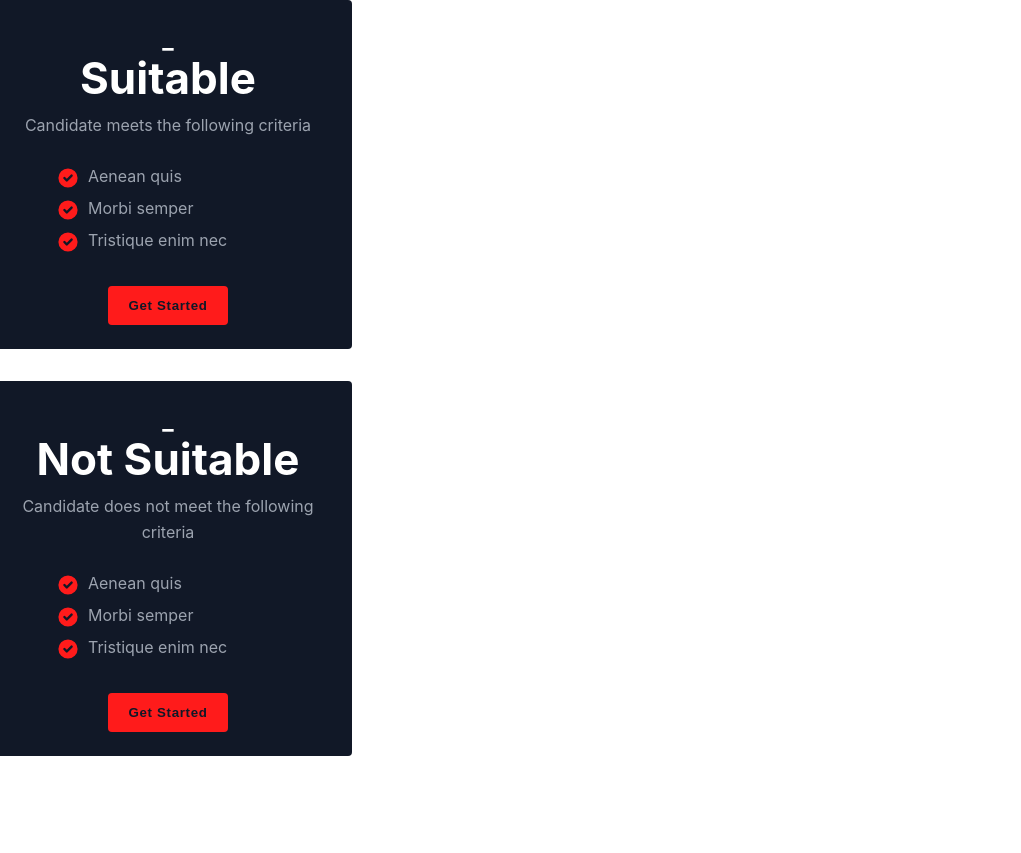
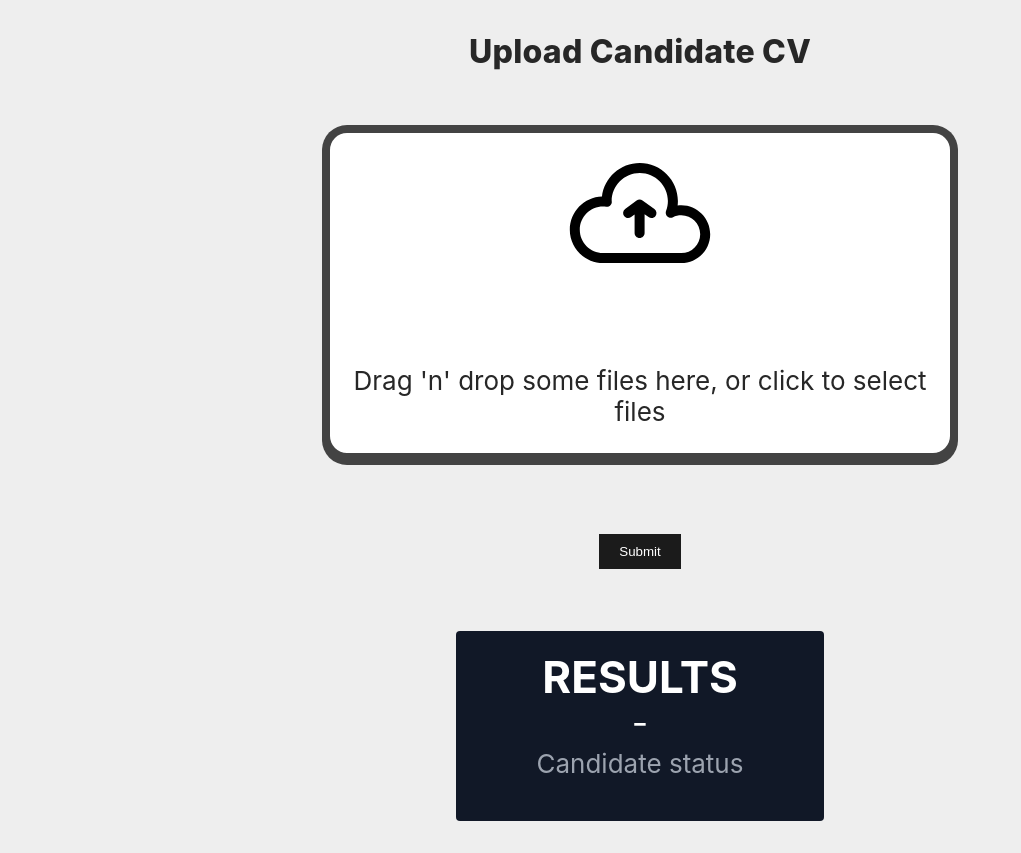
Before and after one commit to luckycungwa/aimashup, a React (Create React App) app: page / in a window 1280 px wide. Shown: the whole page, without its empty margins (0-1021 px from the left). Before the commit the page ends 800 px from the top, so only its background shows below. Built offline with nearby package versions, Linux system fonts and the light colour scheme.

Commit message:
some intergrations

```diff
--- a/src/App.css
+++ b/src/App.css
@@ -14,14 +14,14 @@
 }
 
 .App-header {
-  background-color: #282c34;
+  background-color: #eeeeee;
   min-height: 100vh;
   display: flex;
   flex-direction: column;
   align-items: center;
   justify-content: center;
   font-size: calc(10px + 2vmin);
-  color: white;
+  color: #272727;
 }
 
 .App-link {
@@ -71,6 +71,13 @@ button {
   border: #323232e9 8px solid;
   margin-top: 16px;
   margin-bottom: 24px;
+}
+.cardSection {
+  display: flex;
+  flex-direction: row;
+  gap: 60px;
+  align-items: center;
+  justify-content: center;
 }
 .container {
   /* background-color: #282c34; */
--- a/src/App.js
+++ b/src/App.js
@@ -1,19 +1,23 @@
-
-import './App.css';
-import Button from './components/Button';
-import FailedCard from './components/FailedCard';
-import SuccessCard from './components/SuccessCard';
-import Dashboard from './pages/Dashboard';
-import Home from './pages/Home';
-
+// import { Card } from "@mui/material";
+import "./App.css";
+import Button from "./components/Button";
+import FailedCard from "./components/FailedCard";
+import SuccessCard from "./components/SuccessCard";
+import Dashboard from "./pages/Dashboard";
+import Home from "./pages/Home";
 
 function App() {
   return (
     <div className="App">
-      {/* <Home />   */}
-      <SuccessCard/>
-      <FailedCard/>
-      {/* <Dashboard/> */}
+      <div className="App-header ">
+        <Home />
+        <div className="cardSection">
+          {/* <SuccessCard /> */}
+          {/* <FailedCard /> */}
+        </div>
+      </div>
+
+      {/* <Dashboard/>  */}
     </div>
   );
 }
--- a/src/components/FailedCard.js
+++ b/src/components/FailedCard.js
@@ -1,7 +1,7 @@
 import React from "react";
 import "./failed.css";
 
-const FailedCard = () => {
+const FailedCard = ({isSuitable}) => {
   return (
     <div>
       <div class="card">
@@ -9,7 +9,7 @@ const FailedCard = () => {
           <span class="title">_</span>
           <span class="price">Not Suitable</span>
         </div>
-        <p class="desc">Candidate does not meet the following criteria</p>
+        <p class="desc">Candidate: {isSuitable ? "Suitable" : "Not Suitable"}</p>
         <ul class="lists">
           <li class="list">
             <svg
@@ -23,7 +23,7 @@ const FailedCard = () => {
                 clip-rule="evenodd"
               ></path>
             </svg>
-            <span>Aenean quis</span>
+            <span>Python</span>
           </li>
           <li class="list">
             <svg
@@ -37,7 +37,7 @@ const FailedCard = () => {
                 clip-rule="evenodd"
               ></path>
             </svg>
-            <span>Morbi semper</span>
+            <span>AI Microsoft Azure</span>
           </li>
           <li class="list">
             <svg
@@ -51,11 +51,11 @@ const FailedCard = () => {
                 clip-rule="evenodd"
               ></path>
             </svg>
-            <span>Tristique enim nec</span>
+            <span>Networking</span>
           </li>
         </ul>
         <button type="button" class="action">
-          Get Started
+          View More
         </button>
       </div>
     </div>
--- a/src/components/FileUpload.js
+++ b/src/components/FileUpload.js
@@ -4,17 +4,16 @@ import Dropzone from "react-dropzone";
 import { getStorage, ref, uploadBytes, getDownloadURL } from "firebase/storage";
 import { getFirestore, collection, addDoc } from "firebase/firestore";
 import { db, app, storage } from "../services/firebaseService";
+import Dashboard from "../pages/Dashboard";
 
 const FileUpload = () => {
   const [files, setFiles] = useState(null);
   const [extractedText, setExtractedText] = useState("");
-
+  const [isSuitable, setIsSuitable] = useState(false);
 
   const onDrop = async (acceptedFiles) => {
     const file = acceptedFiles[0];
     setFiles(file);
-
-
 
     // Create a reference to a location in Firebase Storage
     const storageRef = ref(storage, "uploads/" + file.name);
@@ -40,7 +39,8 @@ const FileUpload = () => {
       formData.append("image", file);
 
       // Replace with your Azure Computer Vision API endpoint and API key
-      const endpoint = "https://aimesh.cognitiveservices.azure.com/vision/v3.0/ocr"; // Include /vision/v3.0/ocr for OCR
+      const endpoint =
+        "https://aimesh.cognitiveservices.azure.com/vision/v3.0/ocr"; // Include /vision/v3.0/ocr for OCR
       const apiKey = "34c005ae79904a52954d09445643780b"; // Your API key
 
       // Convert the PDF to an image format
@@ -69,28 +69,63 @@ const FileUpload = () => {
             // Extracted text from the API response
             setExtractedText(
               response.data.regions[0].lines
-                .map((line) =>
-                  line.words.map((word) => word.text).join(" ")
-                )
+                .map((line) => line.words.map((word) => word.text).join(" "))
                 .join("\n")
             );
+            // evaluating candidate
+            const isSuitableForPosition = evaluateSuitability(extractedText);
+
+            setIsSuitable(isSuitableForPosition);
           } catch (error) {
             // Handle errors
             console.error("Error:", error);
           }
         };
       };
-      reader.readAsDataURL(file);     //read data from the file
+      reader.readAsDataURL(file); //read data from the file
     } catch (error) {
       console.error("Error:", error);
     }
   };
 
+  // format size
+  const formatFileSize = (size) => {
+    if (size < 1024) {
+      return size + " B";
+    } else if (size < 1024 * 1024) {
+      return (size / 1024).toFixed(2) + " KB";
+    } else {
+      return (size / (1024 * 1024)).toFixed(2) + " MB";
+    }
+  };
+
+  const evaluateSuitability = (extractedText) => {
+    // Define a list of keywords that indicate suitability
+    const suitabilityKeywords = [
+      "experienced",
+      "skills",
+      "qualification",
+      "relevant experience",
+    ];
+
+    // Convert the extracted text to lowercase for case-insensitive matching
+    const lowercaseText = extractedText.toLowerCase();
+
+    // Check if any of the suitability keywords are present in the text
+    for (const keyword of suitabilityKeywords) {
+      if (lowercaseText.includes(keyword)) {
+        return true; // If any keyword is found, consider the candidate suitable
+      }
+    }
+
+    // If none of the keywords are found, consider the candidate not suitable
+    return false;
+  };
   return (
     <>
       <div className="uploadSection">
         <div>
-          <p className="title3">Upload your CV</p>
+          <p className="title3">Upload candidate CV</p>
         </div>
         <div className="tipContainer">
           <Dropzone onDrop={onDrop}>
@@ -100,7 +135,11 @@ const FileUpload = () => {
                 {/* DROP FILE SECTION */}
                 <div className="tipContainer">
                   <div>
-                    <img className="uploadIcon" src="noun-upload.svg" alt="Icon" />
+                    <img
+                      className="uploadIcon"
+                      src="noun-upload.svg"
+                      alt="Icon"
+                    />
                   </div>
                   <p className="tipText">
                     Drag 'n' drop some files here, or click to select files
@@ -114,16 +153,24 @@ const FileUpload = () => {
         {files && (
           <div>
             <h3 className="title4">File Details:</h3>
-            <p className="title5"> {files.name}</p> <p className="lightText">Size: {files.size}</p>
+            <p className="title5"> {files.name}</p>{" "}
+            <p className="lightText">Size: {formatFileSize(files.size)}</p>
           </div>
         )}
-
-        {extractedText && (
+        <div className="uploadSection">
+          {extractedText && (
+            <div>
+              <h3>Extracted Text:</h3>
+              <p>{extractedText}</p>
+            </div>
+          )}
+        </div>
+        {/* {isSuitable && (
           <div>
-            <h3>Extracted Text:</h3>
-            <p>{extractedText}</p>
+            <h3>Suitability for Position:</h3>
+            <p>The candidate is suitable for the position.</p>
           </div>
-        )}
+        )} */}
       </div>
     </>
   );
--- a/src/components/SuccessCard.js
+++ b/src/components/SuccessCard.js
@@ -1,15 +1,16 @@
 import React from "react";
-// import "./pass.css";
+import "./pass.css";
 
-const SuccessCard = () => {
+const SuccessCard = ({isSuitable}) => {
   return (
     <div>
-      <div class="card">
+      <div class="card2">
         <div class="header">
           <span class="title">_</span>
           <span class="price">Suitable</span>
         </div>
-        <p class="desc">Candidate meets the following criteria</p>
+        <p class="desc"> Candidate: {isSuitable ? "Not Suitable" : "Suitable"}
+        </p>
         <ul class="lists">
           <li class="list">
             <svg
@@ -23,7 +24,7 @@ const SuccessCard = () => {
                 clip-rule="evenodd"
               ></path>
             </svg>
-            <span>Aenean quis</span>
+            <span>C#</span>
           </li>
           <li class="list">
             <svg
@@ -37,7 +38,7 @@ const SuccessCard = () => {
                 clip-rule="evenodd"
               ></path>
             </svg>
-            <span>Morbi semper</span>
+            <span>ReactJS</span>
           </li>
           <li class="list">
             <svg
@@ -51,11 +52,11 @@ const SuccessCard = () => {
                 clip-rule="evenodd"
               ></path>
             </svg>
-            <span>Tristique enim nec</span>
+            <span>JavaScript</span>
           </li>
         </ul>
         <button type="button" class="action">
-          Get Started
+          View More
         </button>
       </div>
     </div>
--- a/src/components/failed.css
+++ b/src/components/failed.css
@@ -11,7 +11,7 @@
     border-radius: 0.25rem;
     background-color: #111827;
     padding: 1.5rem;
-    border: 2 #ff1b1b solid;
+    border: 2 #1bff3d solid;
     border-width: thick;
   }
 
@@ -60,7 +60,7 @@
     width: 1.5rem;
     flex-shrink: 0;
     margin-right: 0.5rem;
-    color: #ff1b1b;
+    color: #1bff50;
   }
 
   .action {
@@ -68,7 +68,7 @@
     outline: none;
     display: inline-block;
     border-radius: 0.25rem;
-    background-color: #ff1b1b;
+    background-color: #e3e3e3;
     padding-left: 1.25rem;
     padding-right: 1.25rem;
     padding-top: 0.75rem;
--- a/src/components/pass.css
+++ b/src/components/pass.css
@@ -1,4 +1,4 @@
-.card {
+.card2 {
     margin-left: -1rem;
     margin-right: -1rem;
     display: flex;
@@ -55,7 +55,7 @@
     margin-left: 0.5rem
   }
 
-  .lists .list svg {
+  .lists2 .list svg {
     height: 1.5rem;
     width: 1.5rem;
     flex-shrink: 0;
@@ -63,7 +63,7 @@
     color: #5fff1b;
   }
 
-  .action {
+  .action2 {
     border: none;
     outline: none;
     display: inline-block;
@@ -76,5 +76,5 @@
     text-align: center;
     font-weight: 600;
     letter-spacing: 0.05em;
-    color: #111827;
+    color: #e3e3e3;
   }
--- a/src/pages/Dashboard.js
+++ b/src/pages/Dashboard.js
@@ -1,11 +1,23 @@
 import React from 'react'
 import { CandidateCard } from '../components/CandidateCard'
+import SuccessCard from '../components/SuccessCard';
+import FailedCard from '../components/FailedCard';
 
-const Dashboard = () => {
+const Dashboard = ({isSuitable}) => {
   return (
-    <div><CandidateCard/></div>
+    <div>
+      <div class="card">
+        <div class="header">
 
-  )
-}
+          <span class="price">RESULTS</span>
+          <span class="title">_</span>
+        </div>
+        <p class="desc">Candidate status</p>
+
+      </div>
+    </div>
+  );
+};
+
 
 export default Dashboard;
--- a/src/pages/Home.js
+++ b/src/pages/Home.js
@@ -1,15 +1,38 @@
-import React from 'react';
-import Button from '../components/Button'; // Importing the Button component
-import FileUpload from '../components/FileUpload'; // Importing the FileUpload component
+import React, { useState, useEffect } from 'react';
+import Button from '../components/Button';
+import FileUpload from '../components/FileUpload';
+import Dashboard from '../pages/Dashboard';
+import SuccessCard from '../components/SuccessCard';
+import FailedCard from '../components/FailedCard';
 
 const Home = () => {
+  const [isSuitable, setIsSuitable] = useState(true);
+  const [isLoading, setIsLoading] = useState(true);
+
+  const toggleCard = () => {
+    setIsSuitable(!isSuitable);
+  };
+
+  useEffect(() => {
+    // Simulate loading delay
+    setTimeout(() => {
+      setIsLoading(false);
+    }, 2000);
+  }, []);
 
   return (
     <div className='container'>
       {/* Add your component content here */}
       {/* <p>My Home page</p> */}
       <FileUpload /> {/* Rendering the FileUpload component */}
-      <Button label="Upload" onclick={() => console.log('clicked')} /> {/* Rendering the Button component with a label prop */}
+      <Button label="Submit" onClick={toggleCard} />
+      <br></br>
+      <br></br>
+      {isLoading ? (
+        <Dashboard />
+      ) : (
+        isSuitable ? <Dashboard isSuitable={isSuitable} /> : <FailedCard isSuitable={isSuitable} />
+      )}
     </div>
   );
 };
```
Also changed, not shown: src/components/JobFilter.js (added, +38 -0 lines).
